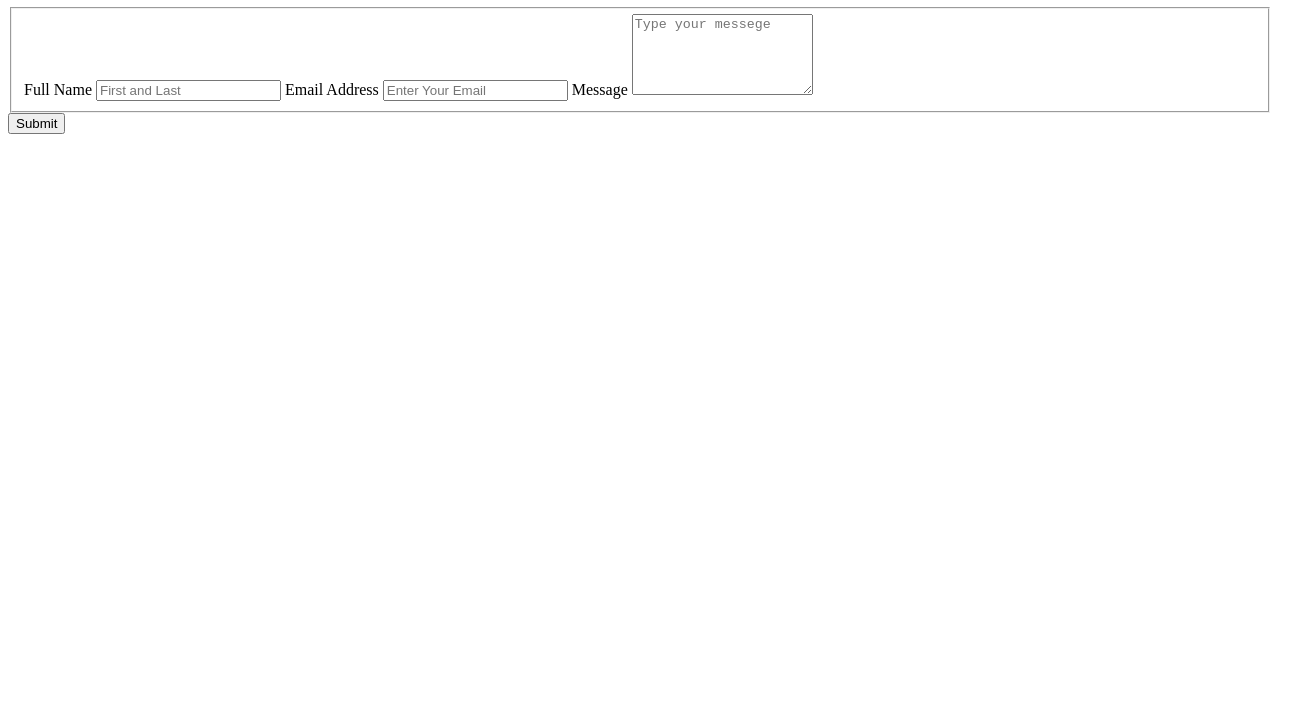
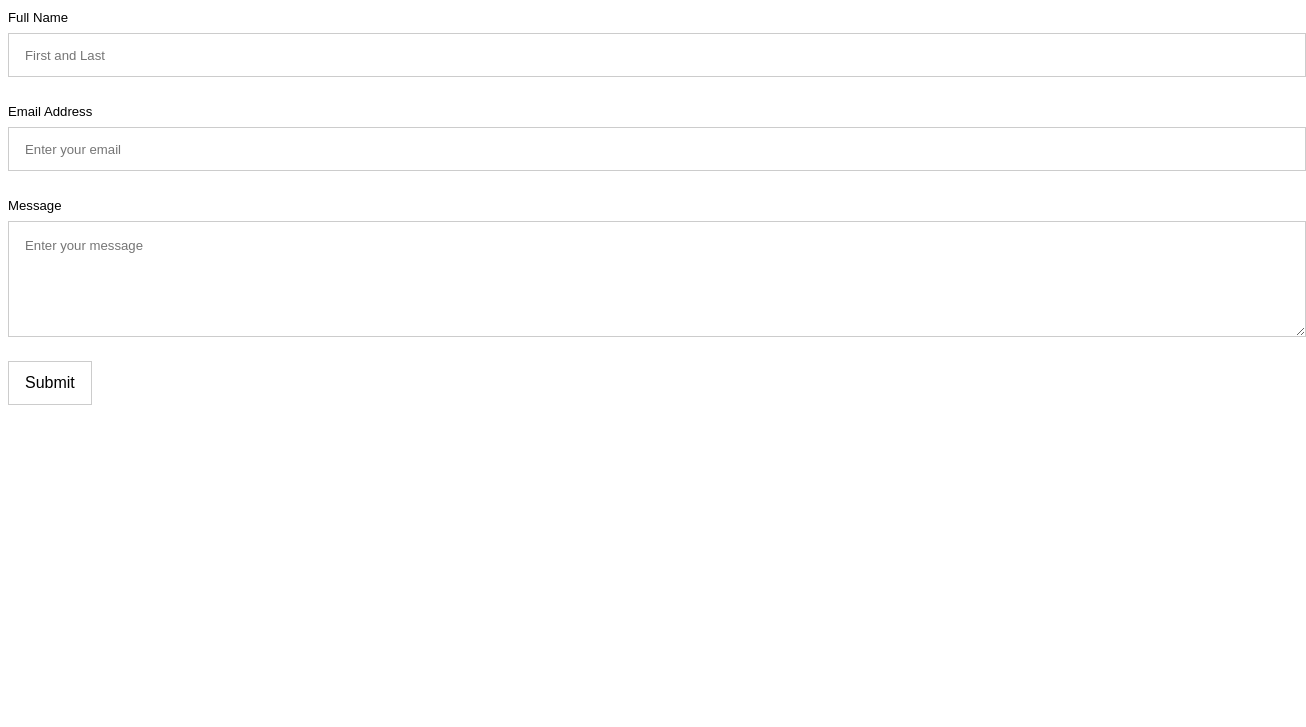
Before and after one commit to dk38562/DanielKharis, a plain HTML site: page index.html in a window 1280 px wide. Shown: the part 73-800 px from the top of the page, 1306 px wide, since content can reach past the window. Drawn offline with Linux system fonts and the light colour scheme.

Commit message:
Update index.html

```diff
--- a/index.html
+++ b/index.html
@@ -1,20 +1,27 @@
 <!DOCTYPE html>
 <html>
+<head>
+  <meta charset="utf-8">
+  <meta name="viewport" content="width=device-width, initial-scale=1">
+  <title>Daniel!</title>
+</head>
 <body>
-<form>
-  <label><h1 style="font-family: sans-serif;">What should I do with this website:</h1></label>
-  <form id="fs-frm" name="simple-contact-form" accept-charset="utf-8" action="https://formspree.io/f/xwkjbawn" method="post">
+<h1 style="font-family: sans-serif;">What should I do with this website:</h1>
+<form id="fs-frm" name="simple-contact-form" accept-charset="utf-8" action="https://formspree.io/f/{form_id}" method="post">
   <fieldset id="fs-frm-inputs">
     <label for="full-name">Full Name</label>
     <input type="text" name="name" id="full-name" placeholder="First and Last" required="">
     <label for="email-address">Email Address</label>
-    <input type="email" name="_replyto" id="email-address" placeholder="Enter Your Email" required="">
+    <input type="email" name="_replyto" id="email-address" placeholder="Enter your email" required="">
     <label for="message">Message</label>
-    <textarea rows="5" name="message" id="message" placeholder="Type your messege" required=""></textarea>
+    <textarea rows="5" name="message" id="message" placeholder="Enter your message" required=""></textarea>
     <input type="hidden" name="_subject" id="email-subject" value="Contact Form Submission">
   </fieldset>
   <input type="submit" value="Submit">
 </form><style>/* reset */
+*{
+  font-family: sans-serif;
+}
 #fs-frm input,
 #fs-frm select,
 #fs-frm textarea,
@@ -122,6 +129,5 @@
   margin-right: 3%;
 }
 </style>
-</form>
 </body>
 </html>
```
